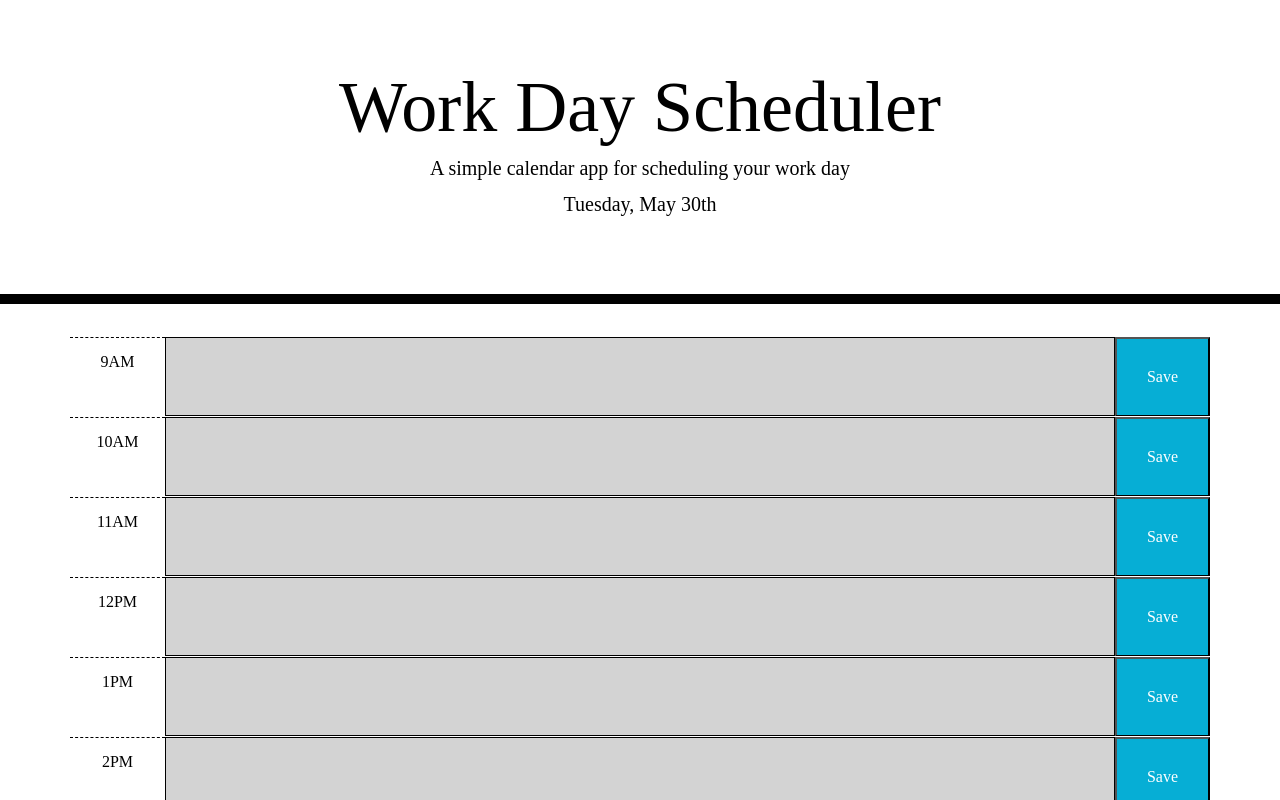
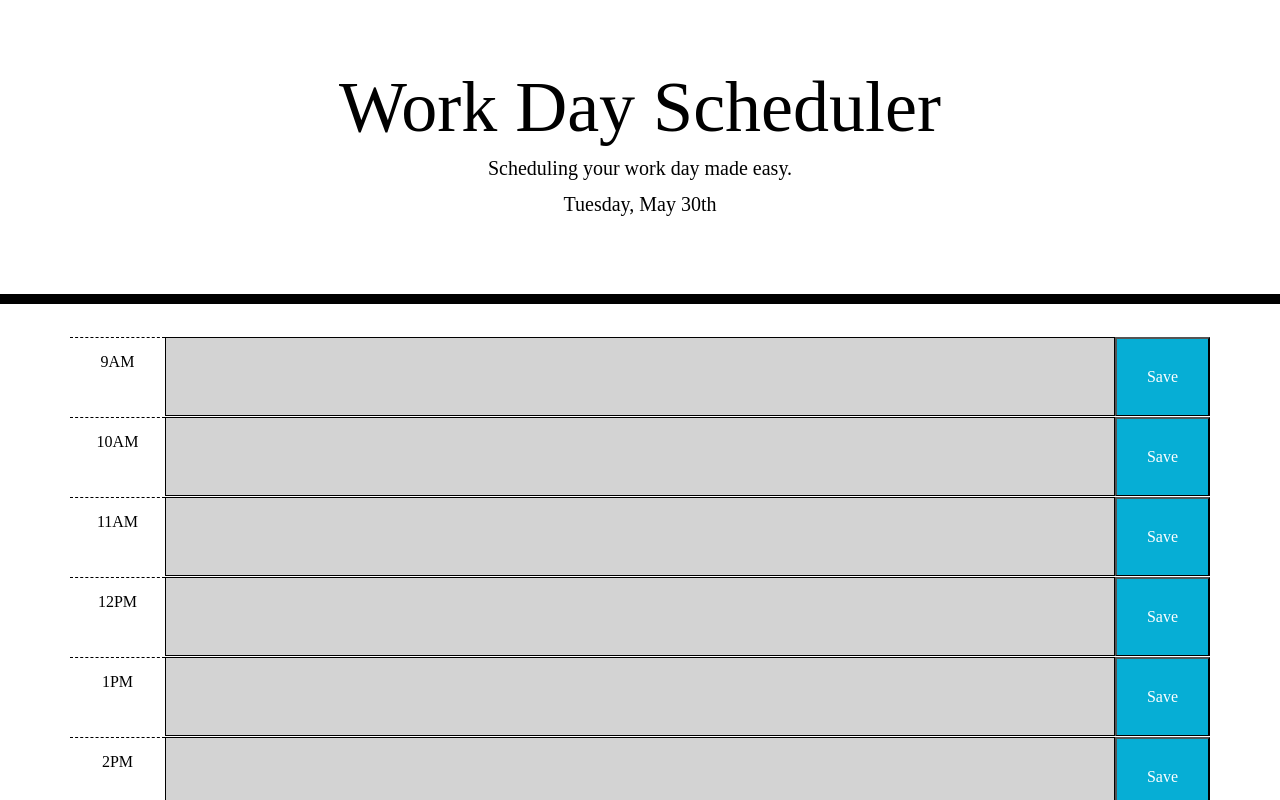
Before and after one commit to amlorpants/scheduler, a plain HTML site: page index.html in a window 1280 px wide. Shown: the top 800 px of the page. Drawn offline with nearby package versions, Linux system fonts and the light colour scheme.

Commit message:
edits slogan

```diff
--- a/index.html
+++ b/index.html
@@ -16,7 +16,7 @@
 <body>
   <header class="jumbotron">
     <h1 class="display-3">Work Day Scheduler</h1>
-    <p class="lead">A simple calendar app for scheduling your work day</p>
+    <p class="lead">Scheduling your work day made easy.</p>
     <p id="currentDay" class="lead"></p>
   </header>
   <div class="container">
```
